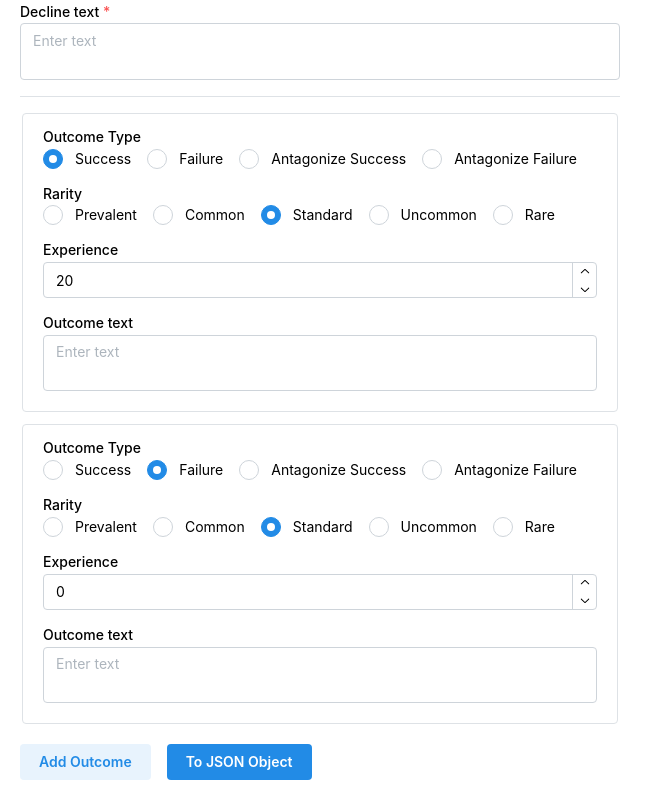
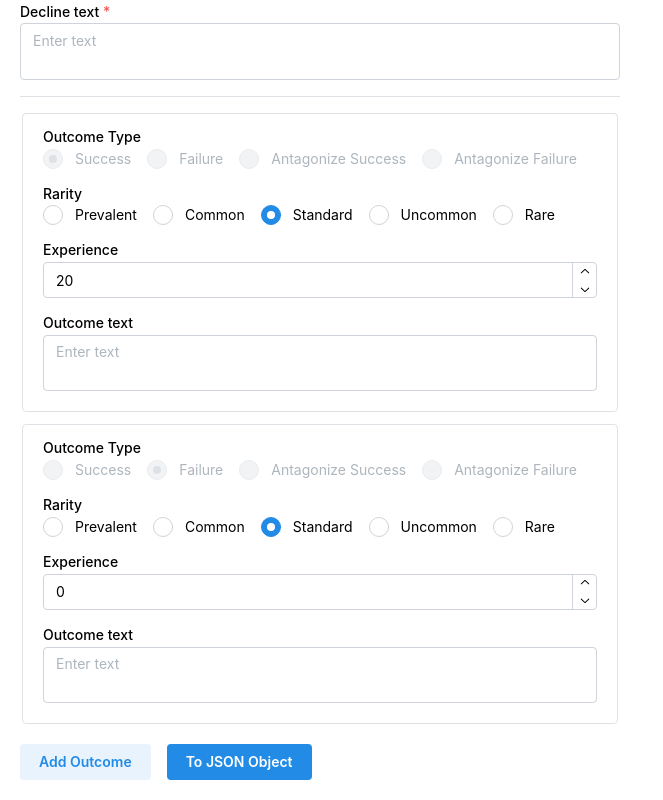
Before and after one commit to cgen-tools/patrol-helper, a React (Vite) app: page / in a window 1280 px wide. Shown: the part 1805-2605 px from the top of the page, without its empty margins (0-663 px from the left). Built offline with nearby package versions, Linux system fonts and the light colour scheme.

Commit message:
fix: can't change outcome type of default

```diff
--- a/src/components/OutcomeForm.tsx
+++ b/src/components/OutcomeForm.tsx
@@ -13,12 +13,12 @@ function OutcomeForm({
   outcome,
   setOutcome,
   deleteOutcome,
-  canDelete = true,
+  isDefault = false,
 }: {
   outcome: Outcome;
   setOutcome: (value: Outcome) => void;
   deleteOutcome: () => void;
-  canDelete: boolean;
+  isDefault: boolean;
 }) {
   return (
     <Fieldset mb="sm">
@@ -31,10 +31,10 @@ function OutcomeForm({
         label="Outcome Type"
       >
         <Group>
-          <Radio value="success" label="Success" />
-          <Radio value="failure" label="Failure" />
-          <Radio value="antag_success" label="Antagonize Success" />
-          <Radio value="antag_failure" label="Antagonize Failure" />
+          <Radio disabled={isDefault} value="success" label="Success" />
+          <Radio disabled={isDefault} value="failure" label="Failure" />
+          <Radio disabled={isDefault} value="antag_success" label="Antagonize Success" />
+          <Radio disabled={isDefault} value="antag_failure" label="Antagonize Failure" />
         </Group>
       </Radio.Group>
 
@@ -63,7 +63,7 @@ function OutcomeForm({
         placeholder="Enter text"
       />
 
-      {canDelete &&
+      {!isDefault &&
         <Group mt="md" justify="flex-end">
           <Button onClick={deleteOutcome} variant="filled" color="red">
             Delete Outcome
--- a/src/components/PatrolForm.tsx
+++ b/src/components/PatrolForm.tsx
@@ -537,7 +537,7 @@ function PatrolForm() {
           outcome={outcome}
           deleteOutcome={() => deleteOutcome(index)}
           setOutcome={(newValue) => editOutcome(index, newValue)}
-          canDelete={index > 1}
+          isDefault={index <= 1}
         />
       ))}
       <Group mt="lg">
```
